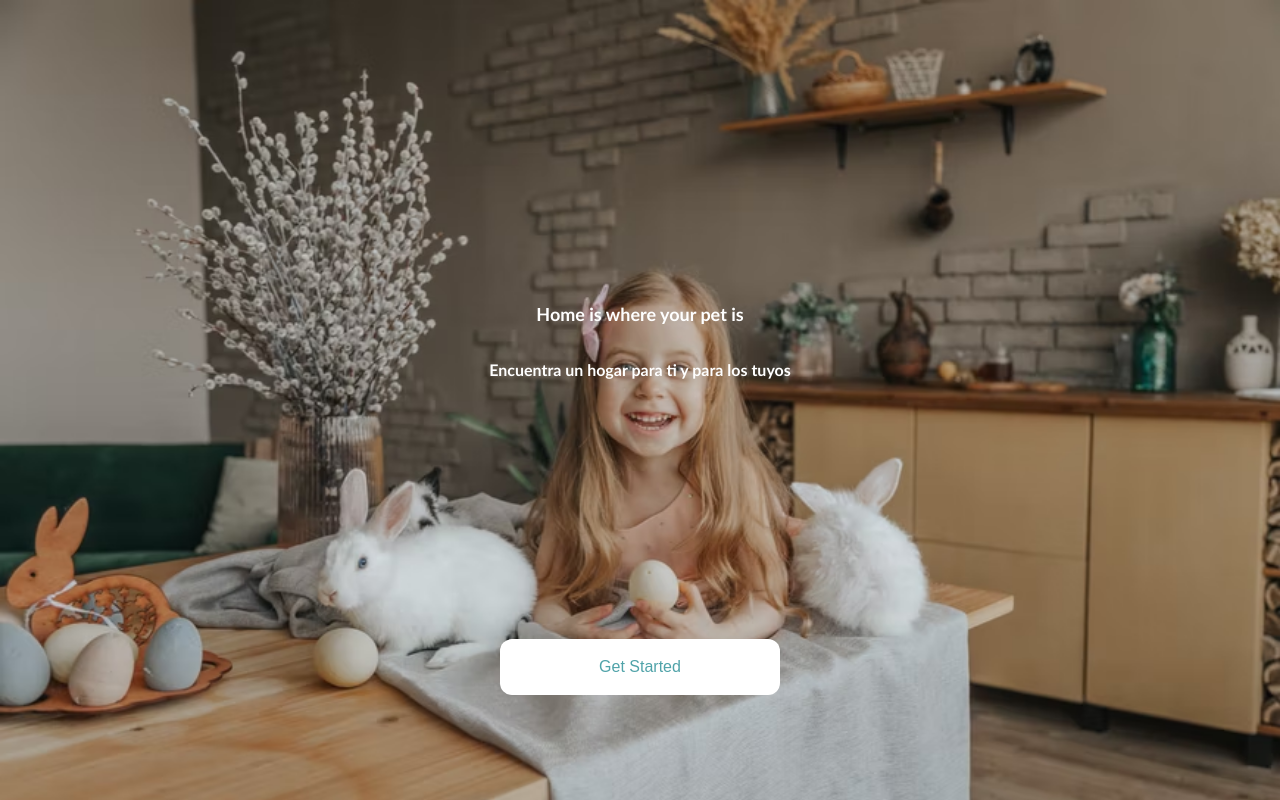
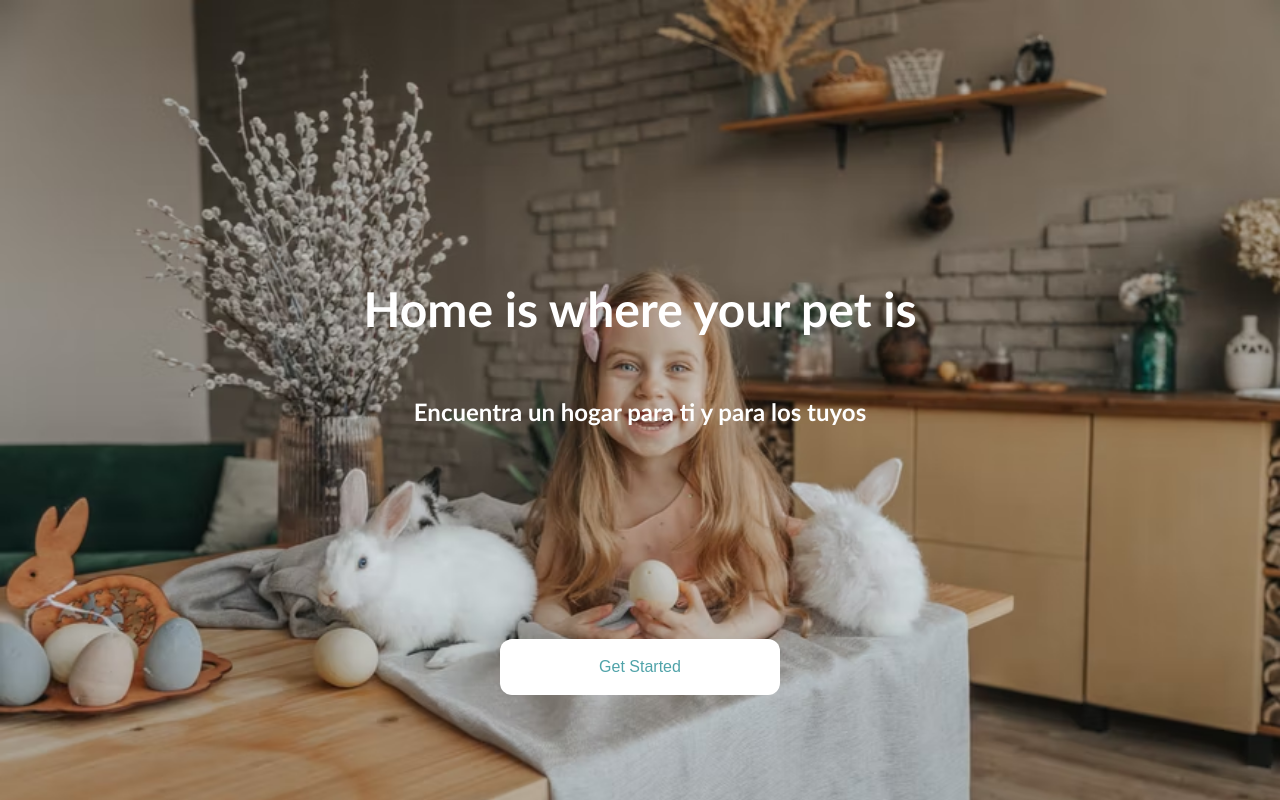
Before and after one commit to afonttorres/way-home, a React (Create React App) app: page /landing in a window 1280 px wide. Built offline with nearby package versions, Linux system fonts and the light colour scheme.

Commit message:
design retouches

```diff
--- a/src/components/footer/Footer.jsx
+++ b/src/components/footer/Footer.jsx
@@ -4,7 +4,7 @@ export const Footer = () =>{
     return (
         <footer id='footer'>
             <Link to='/home'><i className="fa-solid fa-house"></i></Link>
-            <Link to='/contact'><i className="fa-solid fa-file-lines"></i></Link>
+            <Link to='/match'><i className="fa-solid fa-file-lines"></i></Link>
             <Link to='/favorites'><i className="fa-solid fa-heart"></i></Link>
             <Link to='/profile'><i className="fa-solid fa-paw"></i></Link>
         </footer>
--- a/src/components/nav/Nav.jsx
+++ b/src/components/nav/Nav.jsx
@@ -16,7 +16,7 @@ export const Nav = () => {
             <div className="nav-contentDT row">
                 {location.includes('home') ? null : <span className="nav-itemDT"><Link to='/home'>Home</Link></span>}
                 {location.includes('search') ? null :  <span className="nav-itemDT"><Link to='/search'>Search</Link></span>}
-                {location.includes('requests') ? null : <span className="nav-itemDT"><Link to='/requests'>Requests</Link></span>}
+                {location.includes('match') ? null : <span className="nav-itemDT"><Link to='/match'>Match</Link></span>}
                 {location.includes('profile') ? null :  <span className="nav-itemDT"><Link to='/profile'>Profile</Link></span>}
                 {location.includes('about') ? null : <span className="nav-itemDT"><Link to='/about-us'>About Us</Link></span>}
             </div>
--- a/src/pages/landing/Landing.jsx
+++ b/src/pages/landing/Landing.jsx
@@ -15,10 +15,6 @@ export const Landing = () => {
                 <p className="title landing-subtitle">Encuentra un hogar para ti y para los tuyos</p>
             </div>
             <div className="col" style={{ height: 'fit-content' }}><LandingButton /></div>
-            {/* boton para ir a about us */}
         </div>
-
-
-
     )
 }
--- a/src/pages/landing/landing.css
+++ b/src/pages/landing/landing.css
@@ -19,6 +19,17 @@
 
 }
 
+
 .landing-title, .landing-subtitle{
     color: var(--white-bg);
+    text-align: center;
 }
+
+.landing-title{
+    font-size: 3rem;
+}
+
+.landing-subtitle{
+    width: 65%;
+    font-size: 1.5rem;
+}
```
